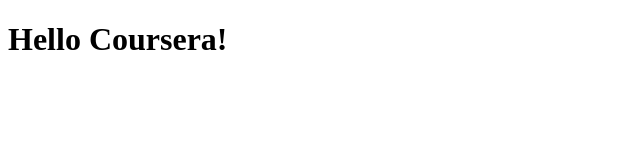
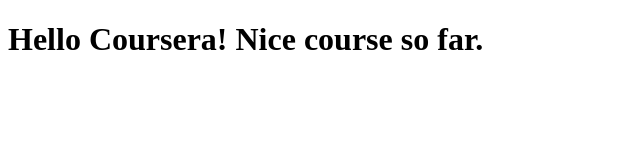
Before and after one commit to dungeoneering18/Coursera-test, a plain HTML site: page site/index.html in a window 1280 px wide. Shown: the whole page, without its empty margins (0-640 px from the left). Drawn offline with Linux system fonts and the light colour scheme.

Commit message:
"Small changes."

```diff
--- a/site/index.html
+++ b/site/index.html
@@ -5,6 +5,6 @@
 	<title>Hello Coursera!</title>
 </head>
 <body>
-<h1>Hello Coursera!</h1>
+<h1>Hello Coursera! Nice course so far.</h1>
 </body>
 </html>
```
